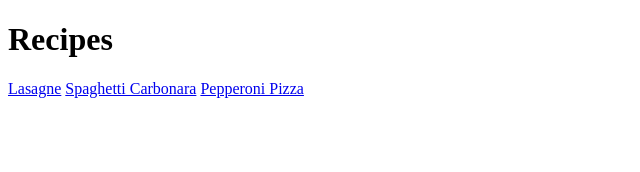
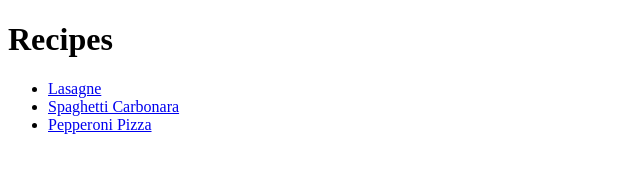
Before and after one commit to B1G-ADE/Recipes, a plain HTML site: page index.html in a window 1280 px wide. Shown: the whole page, without its empty margins (0-640 px from the left). Drawn offline with Linux system fonts and the light colour scheme.

Commit message:
Changed the navigation links so they appear in an unordered list

```diff
--- a/index.html
+++ b/index.html
@@ -7,8 +7,10 @@
 </head>
 <body>
     <h1>Recipes</h1>
-    <a href="recipe-list/lasagne.html">Lasagne</a>
-    <a href="recipe-list/spaghetti-carbonara.html">Spaghetti Carbonara</a>
-    <a href="recipe-list/pizza.html">Pepperoni Pizza</a>
+    <ul>
+        <li><a href="recipe-list/lasagne.html">Lasagne</a></li>
+        <li><a href="recipe-list/spaghetti-carbonara.html">Spaghetti Carbonara</a></li>
+        <li><a href="recipe-list/pizza.html">Pepperoni Pizza</a></li>
+    </ul>
 </body>
 </html>
```
